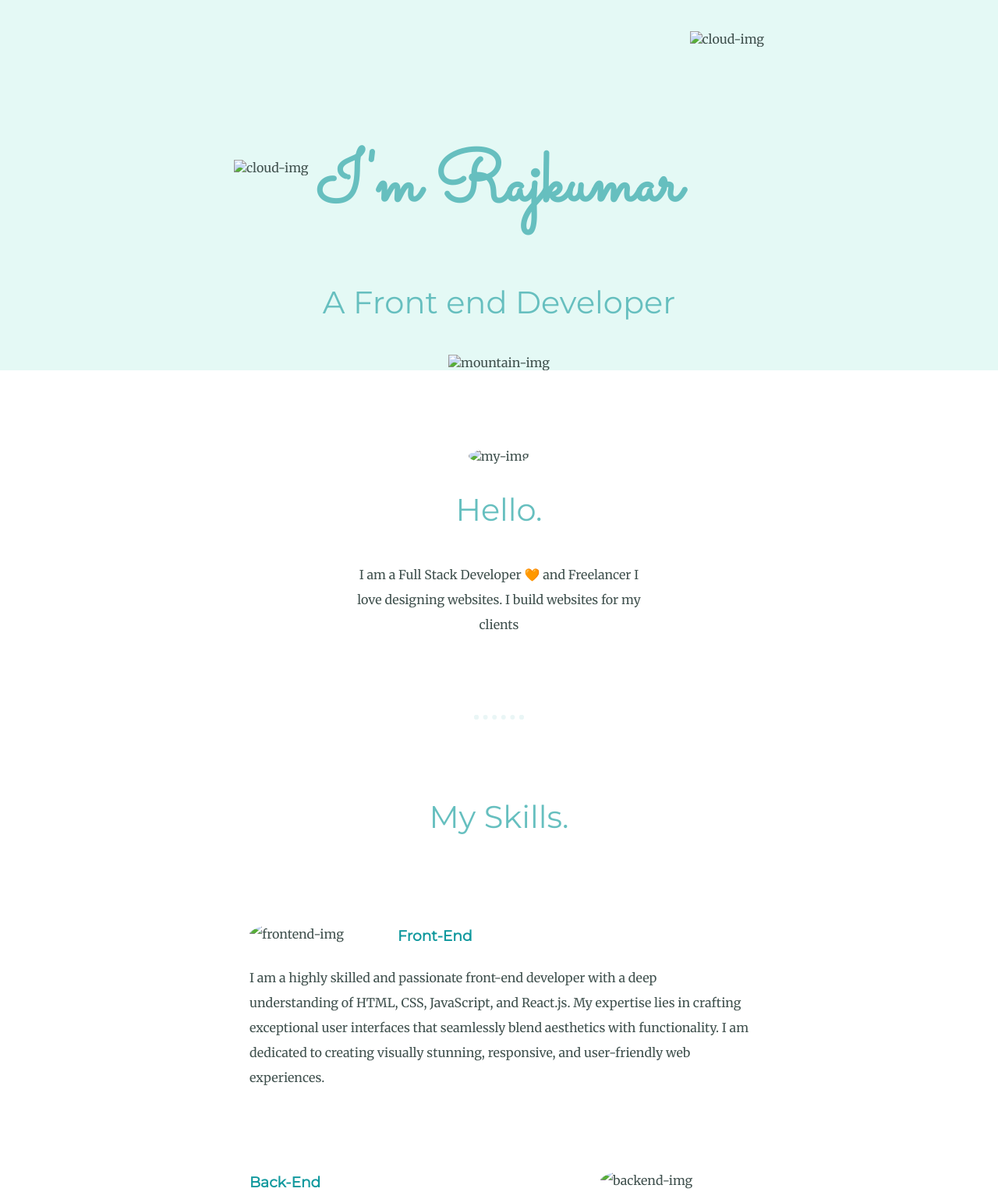
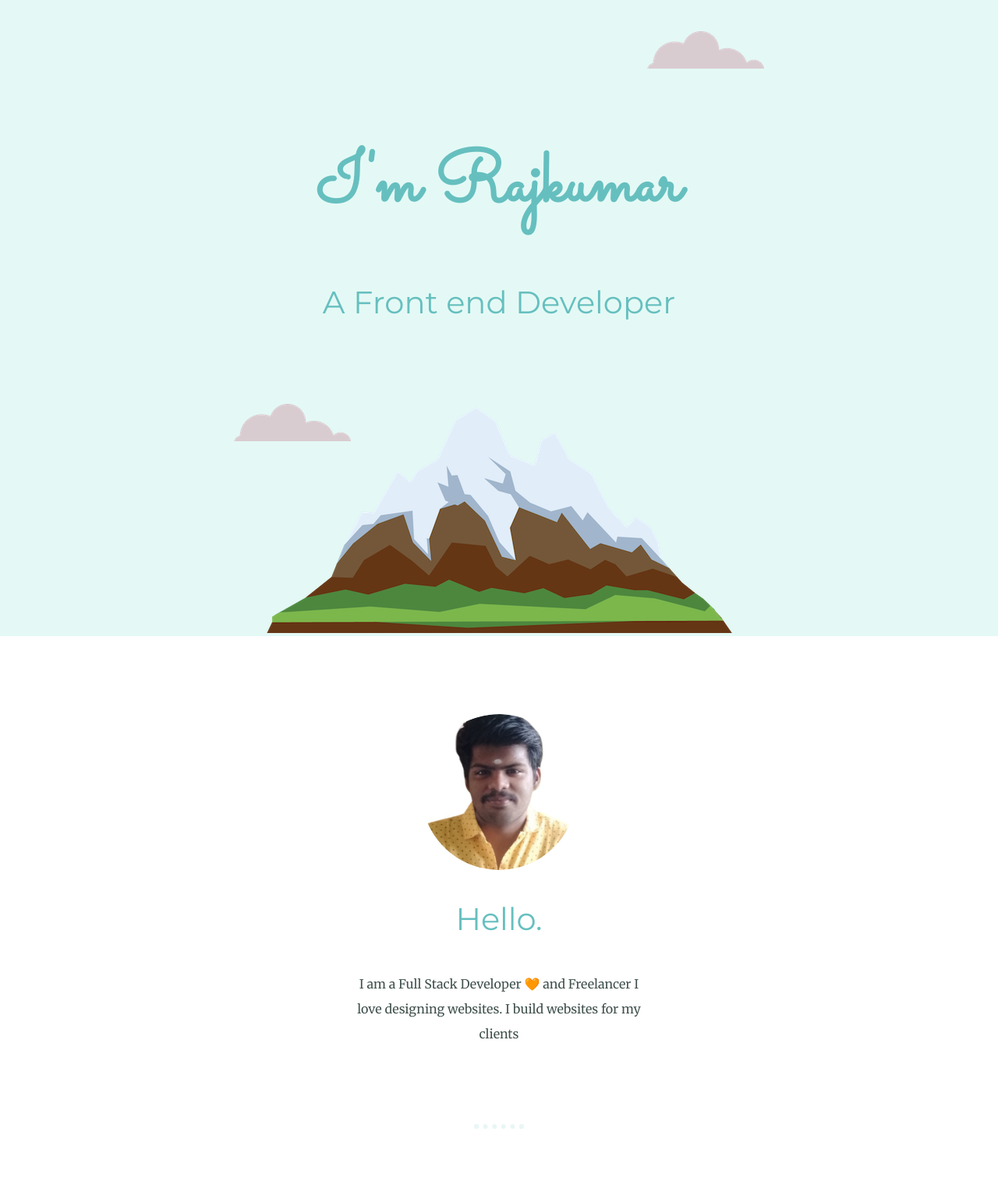
Before and after one commit to rajkumaralagappan2/about-me, a plain HTML site: page index.html in a window 1280 px wide. Shown: the top 1538 px of the page at 78% size. Drawn offline with Linux system fonts and the light colour scheme.

Commit message:
Update index.html

```diff
--- a/index.html
+++ b/index.html
@@ -5,22 +5,22 @@
     <meta name="viewport" content="width=device-width,initial-scale=1.0">
     <title>Rajkumar</title>
     <link rel="stylesheet" href="css/styles.css">
-    <link rel="icon" href="favicon.ico">
+    <link rel="icon" href="images/favicon.ico">
     <link rel="preconnect" href="https://fonts.googleapis.com">
 <link rel="preconnect" href="https://fonts.gstatic.com" crossorigin>
 <link href="https://fonts.googleapis.com/css2?family=Merriweather&family=Montserrat&family=Sacramento&display=swap" rel="stylesheet">
   </head>
   <body>
     <div class="top">
-      <img class="topcloud" src="cloud.png" alt="cloud-img">
+      <img class="topcloud" src="images/cloud.png" alt="cloud-img">
       <h1>I'm Rajkumar</h1>
       <h2>A Front end Developer</h2>
-      <img class="cloud" src="cloud.png" alt="cloud-img">
-      <img src="mountain.png" alt="mountain-img">
+      <img class="cloud" src="images/cloud.png" alt="cloud-img">
+      <img src="images/mountain.png" alt="mountain-img">
     </div>
     <div class="middle">
       <div class="profile">
-        <img class="rk" src="rajkumar.jpg" alt="my-img">
+        <img class="rk" src="images/rajkumar.jpg" alt="my-img">
         <h2>Hello.</h2>
         <p class="intro">I am a Full Stack Developer 🧡 and Freelancer I love designing websites. I build websites for my clients </p>
       </div>
@@ -28,12 +28,12 @@
       <div class="skills">
         <h2>My Skills.</h2>
         <div class="skill-row">
-          <img class="frontend" src="frontend.jpeg" alt="frontend-img">
+          <img class="frontend" src="images/frontend.jpeg" alt="frontend-img">
           <h3>Front-End</h3>
           <p>I am a highly skilled and passionate front-end developer with a deep understanding of HTML, CSS, JavaScript, and React.js. My expertise lies in crafting exceptional user interfaces that seamlessly blend aesthetics with functionality. I am dedicated to creating visually stunning, responsive, and user-friendly web experiences.</p>
         </div>
         <div class="skill-row">
-          <img class="backend" src="backend.jpg" alt="backend-img">
+          <img class="backend" src="images/backend.jpg" alt="backend-img">
           <h3>Back-End</h3>
           <p> I am a highly skilled back-end developer with a passion for building robust, scalable, and efficient server-side solutions. My expertise encompasses a range of programming languages such as python , databases such as MangoDB, and frameworks such as Express.js and Node.js, allowing me to create the backbone of web applications and systems.</p>
         </div>
@@ -42,7 +42,7 @@
       <div class="contact-me">
         <h2>Get In Touch</h2>
         <h3 class="contact-message">For any Freelance job or if you are an HR Manager looking for recruit, kindly mail me.</h3>
-        <a class="btn" href="rajkumaralagappan@proton.me">CONTACT ME</a>
+        <a class="btn" href="mailto:rajkumaralagappan@proton.me">CONTACT ME</a>
       </div>
     </div>
 
```
